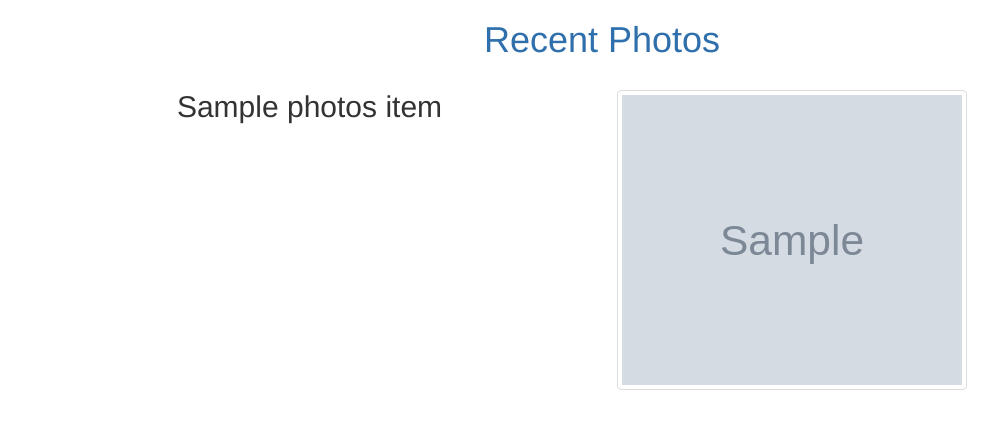
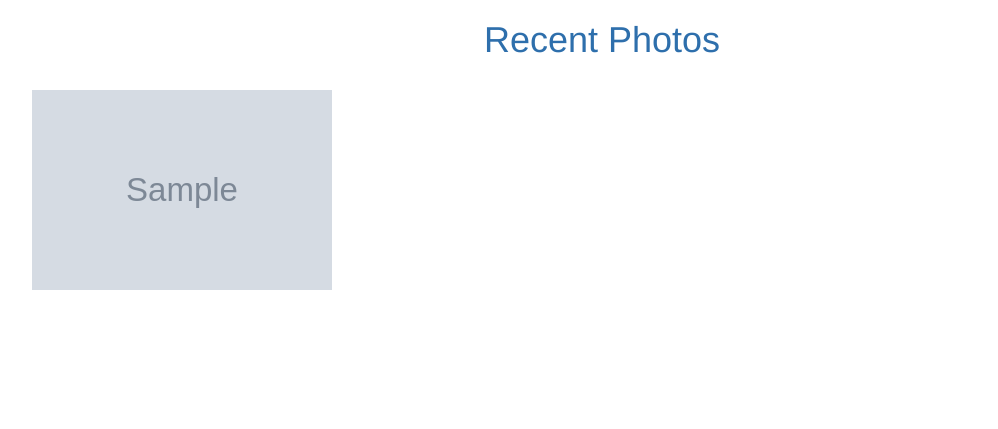
Before and after one commit to umutonij/Instagram, a Django app: template photos/templates/all-photos/today-photos.html in a window 1280 px wide. Shown: the part 52-481 px from the top of the page, without its empty margins (38-1036 px from the left). Run offline with Django 3.2, Linux system fonts and the light colour scheme; tables that the repository leaves empty hold one stand-in row (values such as "Sample post"); the template is opened without the code that fills it: values that come from a table or form of the project are taken from there, most other values are stand-ins (such as "Sample title", 1, 10 or a date in 2020); grey boxes marked "Sample" are stand-in pictures; some libraries are stand-ins or nearby versions.

Commit message:
rename the link of image in today-photos.html

```diff
--- a/photos/templates/all-photos/base.html
+++ b/photos/templates/all-photos/base.html
@@ -20,7 +20,10 @@
 <body>
     {% include "navbar.html" %}
 
-    {% block content %} <h1 style="color:rgb(46, 111, 172);" class='text-center'> Recent Photos </h1> {%endblock%}
+    {% block content %} <h1 style="color:rgb(46, 111, 172);" class='text-center'> Recent Photos
+
+
+    </h1> {%endblock%}
 
     {% block scripts %}
         <script src="https://ajax.googleapis.com/ajax/libs/jquery/3.2.1/jquery.min.js"></script>
--- a/photos/templates/all-photos/photos.html
+++ b/photos/templates/all-photos/photos.html
@@ -7,7 +7,7 @@
 
    <div class="row">
      <h1 class="text-center">{{image.name}}</h1>
-     <img style=" margin-top: 20px; margin-bottom: 20px; width:350px; height:300px;" src="{{image.image.url}}" class="img-thumbnail" alt="Image" data-toggle="modal" data-target="#{{image.id}}">
+     <img style=" margin-top: 20px; margin-bottom: 20px; width:350px; height:300px;" src="{{images.image.url}}" class="img-thumbnail" alt="Image" data-toggle="modal" data-target="#{{image.id}}">
    </div>
 
    <div class="row">
--- a/photos/templates/all-photos/today-photos.html
+++ b/photos/templates/all-photos/today-photos.html
@@ -4,36 +4,21 @@
 {% load bootstrap3 %}
 <div class="container">
 
-  <!-- Looping through photos   -->
-  <!-- <div class="container-fluid">
 
-    <form  action="{%url 'photosToday'%}" method="post">
-      {%csrf_token%}
-
-      {% bootstrap_form letterForm layout='inline' %}
-      <input type="submit" value="Subscribe">
-    </form>
-
-  </div> -->
-  {% for photos_item in photos %}
 
   <div class="row">
     <!-- displaying Photos image -->
+    <!-- <div class="col-xs-6 col-sm-6 col-md-6 col-lg-6">
+      <h2 class="text-center"> {{ photos_item.name }} </h2>
+    </div> -->
+    <!--Display photos images  -->
+    {%for images in images%}
     <div class="col-xs-6 col-sm-6 col-md-6 col-lg-6">
-      <h2 class="text-center"> {{ photos_item.name }} </h2>
+      <img style=" margin-top: 20px; margin-bottom: 20px; width:300px; height:200px;" src="{{images.image.url}}"  class="img-responsive" alt="Image">
     </div>
-    <!--Display photos images  -->
-    <div class="col-xs-6 col-sm-6 col-md-6 col-lg-6">
-      <img style=" margin-top: 20px; margin-bottom: 20px; width:350px; height:300px;" src="{{image.image.url}}" class="img-thumbnail" alt="Image" data-toggle="modal" data-target="#{{image.id}}">
-    </div>
-
+{%endfor%}
   </div>
 
-  {% empty %}
-  <div class="row">
-    <h2 class="text-center">There No Photos Items</h2>
-  </div>
-  {% endfor %}
 
 </div>
 
--- a/photos/views.py
+++ b/photos/views.py
@@ -13,7 +13,8 @@ from django.contrib.auth.decorators import login_required
 def photos_today(request):
     date = dt.date.today()
     all_images = Image.all_images()
-    print(all_images)
+    images= Image.objects.all()
+    print(images)
     # image = Image.today-photos()
     if request.method == 'POST':
         form = PhotosLetterForm(request.POST)
@@ -29,7 +30,7 @@ def photos_today(request):
     else:
         form = PhotosLetterForm()
         form = NewImageForm()
-    return render(request, 'all-photos/today-photos.html', {"date": date,"letterForm":form, "ImageForm":form, "images":all_images})
+    return render(request, 'all-photos/today-photos.html', {"date": date,"letterForm":form, "ImageForm":form, "images":all_images},{'images':images})
 
 
 def past_days_photos(request, past_date):
```
